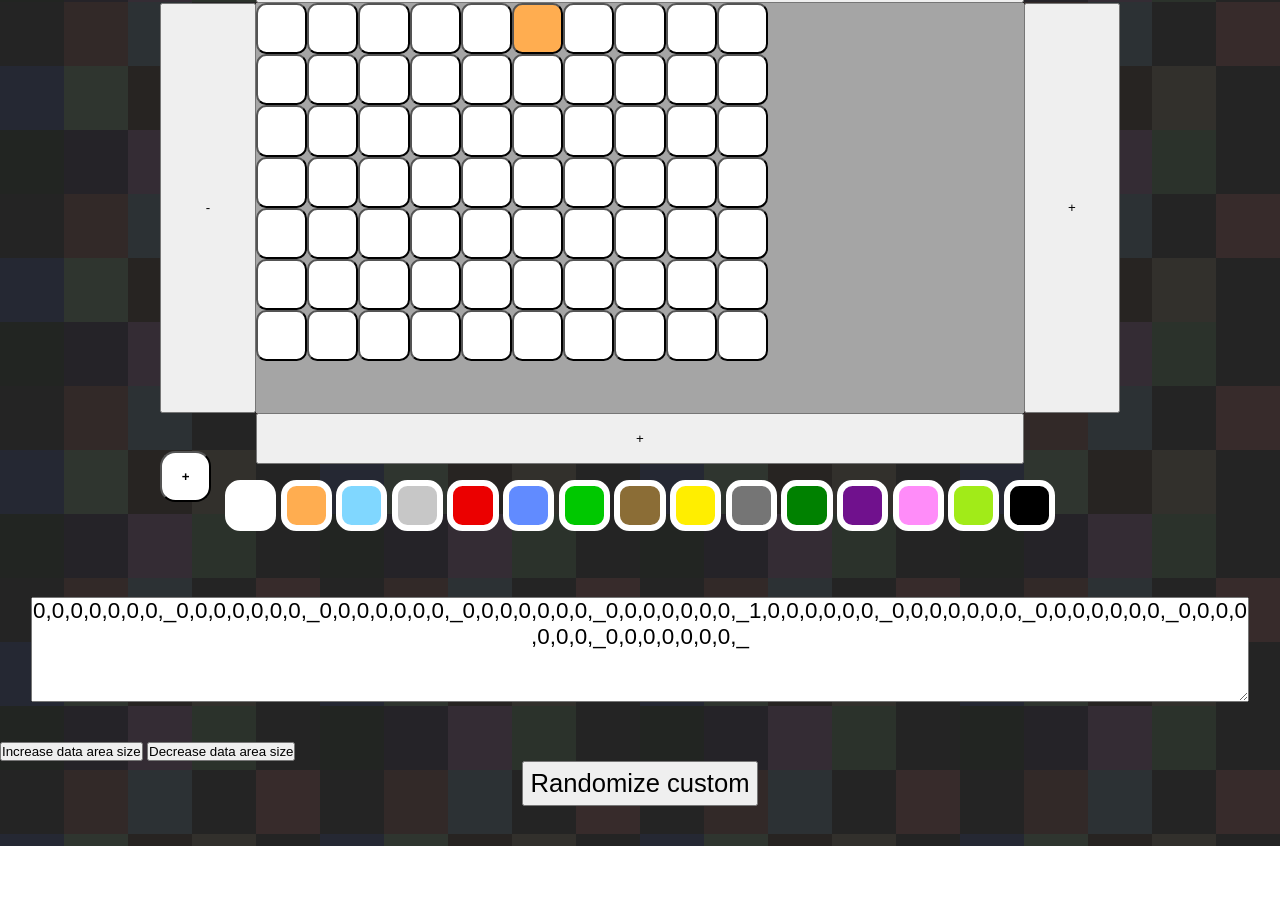
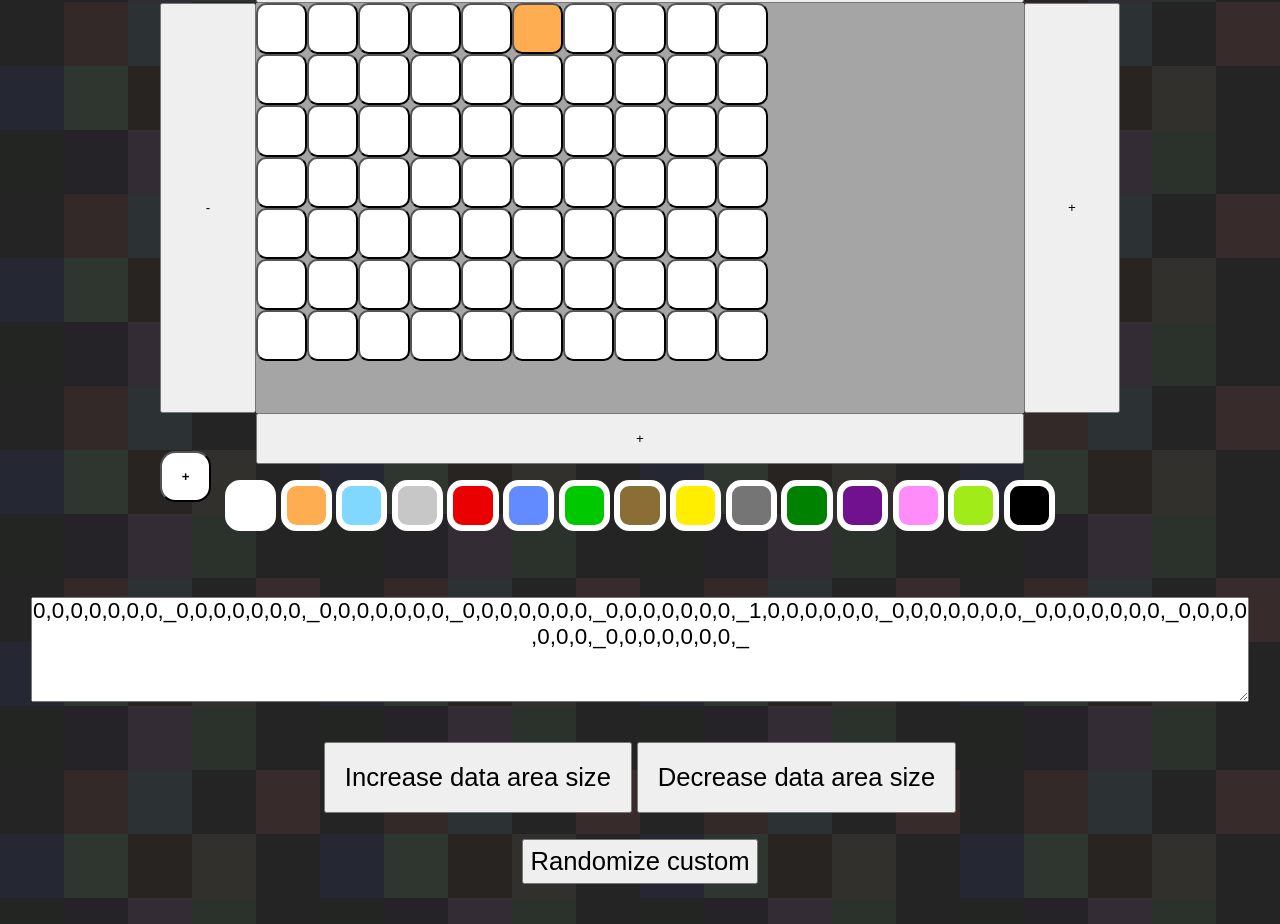
Before and after one commit to M4kset/WebDOM_PGP, a plain HTML site: page index.html in a window 1280 px wide. Shown: the part 766-1690 px from the top of the page. Before the commit the page ends 1612 px from the top, so only its background shows below. Drawn offline with Linux system fonts and the light colour scheme.

Commit message:
Change file to insert styles
2 buttons were added so new styles were required

```diff
--- a/css/editor.css
+++ b/css/editor.css
@@ -96,6 +96,18 @@
     height: 8vw;
     display: block;
     margin: 5vh auto;
+}
+
+#DAS{
+    margin: 0 auto;
+    margin-bottom: 2vw;
+    width: fit-content;
+}
+
+#DAS button{
+     display: inline-block;
+     font-size: 2vw;
+     padding: 1.5vw;
 }
 
 .magnifier{
```
